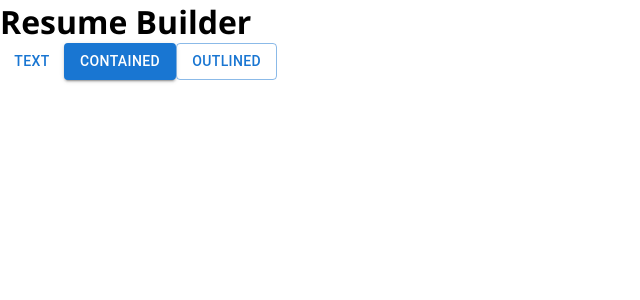
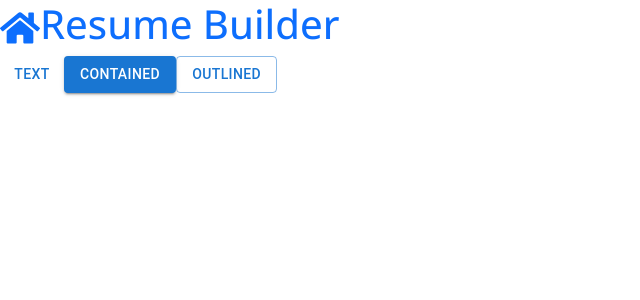
Before and after one commit to amiljoseph03/resume-builder, a React (Vite) app: page / in a window 1280 px wide. Shown: the top 300 px of the page, without its empty margins (0-640 px from the left). Built offline with nearby package versions, Linux system fonts and the light colour scheme.

Commit message:
react icon added

```diff
--- a/index.html
+++ b/index.html
@@ -11,9 +11,14 @@
 
      <!-- google font  -->
 
-     <link rel="preconnect" href="https://fonts.googleapis.com">
-<link rel="preconnect" href="https://fonts.gstatic.com" crossorigin>
-<link href="https://fonts.googleapis.com/css2?family=Open+Sans:ital,wght@0,300..800;1,300..800&display=swap" rel="stylesheet">
+      <link rel="preconnect" href="https://fonts.googleapis.com">
+      <link rel="preconnect" href="https://fonts.gstatic.com" crossorigin>
+      <link href="https://fonts.googleapis.com/css2?family=Open+Sans:ital,wght@0,300..800;1,300..800&display=swap" rel="stylesheet">
+
+ <!-- bootstrap  -->
+  <link href="https://cdn.jsdelivr.net/npm/bootstrap@5.3.8/dist/css/bootstrap.min.css" rel="stylesheet" integrity="sha384-sRIl4kxILFvY47J16cr9ZwB07vP4J8+LH7qKQnuqkuIAvNWLzeN8tE5YBujZqJLB" crossorigin="anonymous">
+
+
   </head>
   <body>
     <div id="root"></div>
--- a/package.json
+++ b/package.json
@@ -14,7 +14,8 @@
     "@emotion/styled": "^11.14.1",
     "@mui/material": "^7.3.4",
     "react": "^19.1.1",
-    "react-dom": "^19.1.1"
+    "react-dom": "^19.1.1",
+    "react-icons": "^5.5.0"
   },
   "devDependencies": {
     "@eslint/js": "^9.36.0",
--- a/src/App.jsx
+++ b/src/App.jsx
@@ -3,13 +3,14 @@ import { useState } from 'react'
 import './App.css'
 
 import Button from '@mui/material/Button';
+import { FaHome } from 'react-icons/fa';
 
 function App() {
   const [count, setCount] = useState(0)
 
   return (
     <>
-      <h1>Resume Builder</h1>
+      <h1 className='text-primary' > <FaHome />Resume Builder</h1>
       <Button variant="text">Text</Button>
       <Button variant="contained">Contained</Button>
       <Button variant="outlined">Outlined</Button>
```
Also changed, not shown: 1 other file (tests, documents, lock files or other folders).
